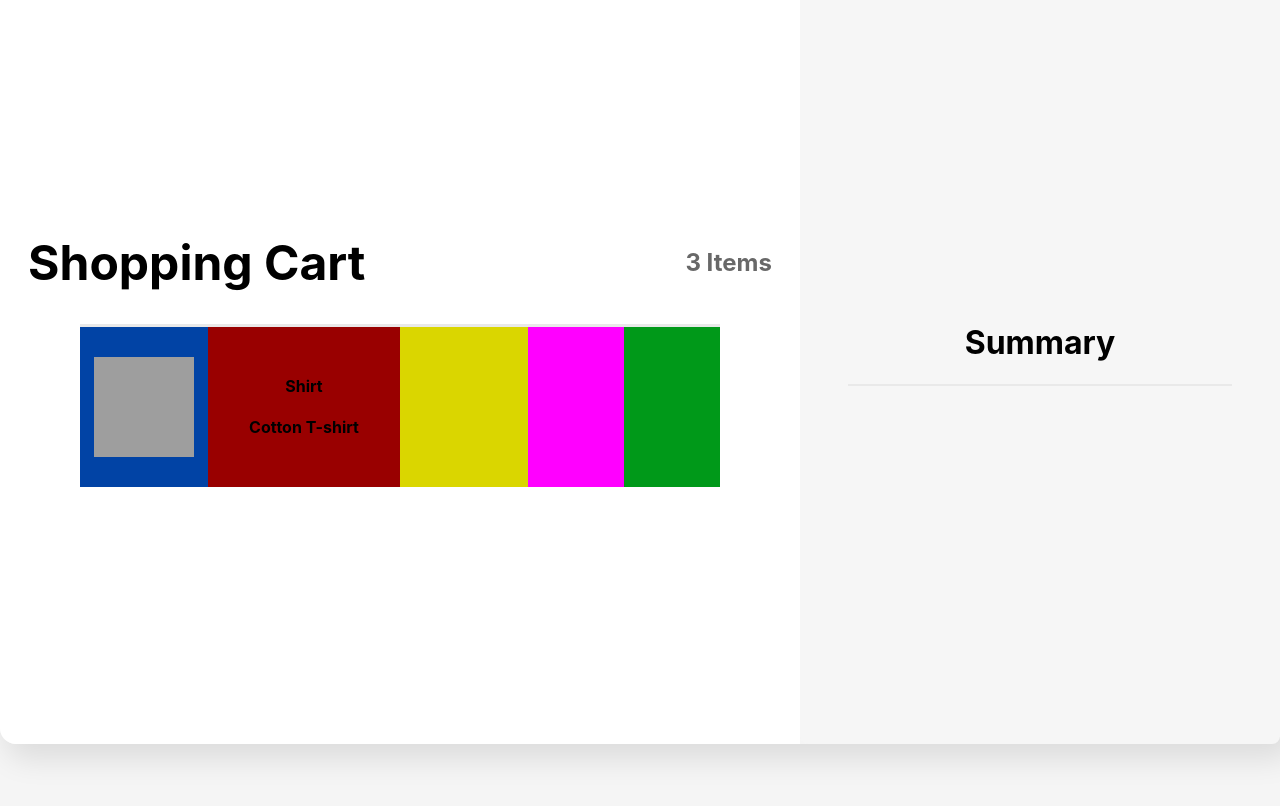
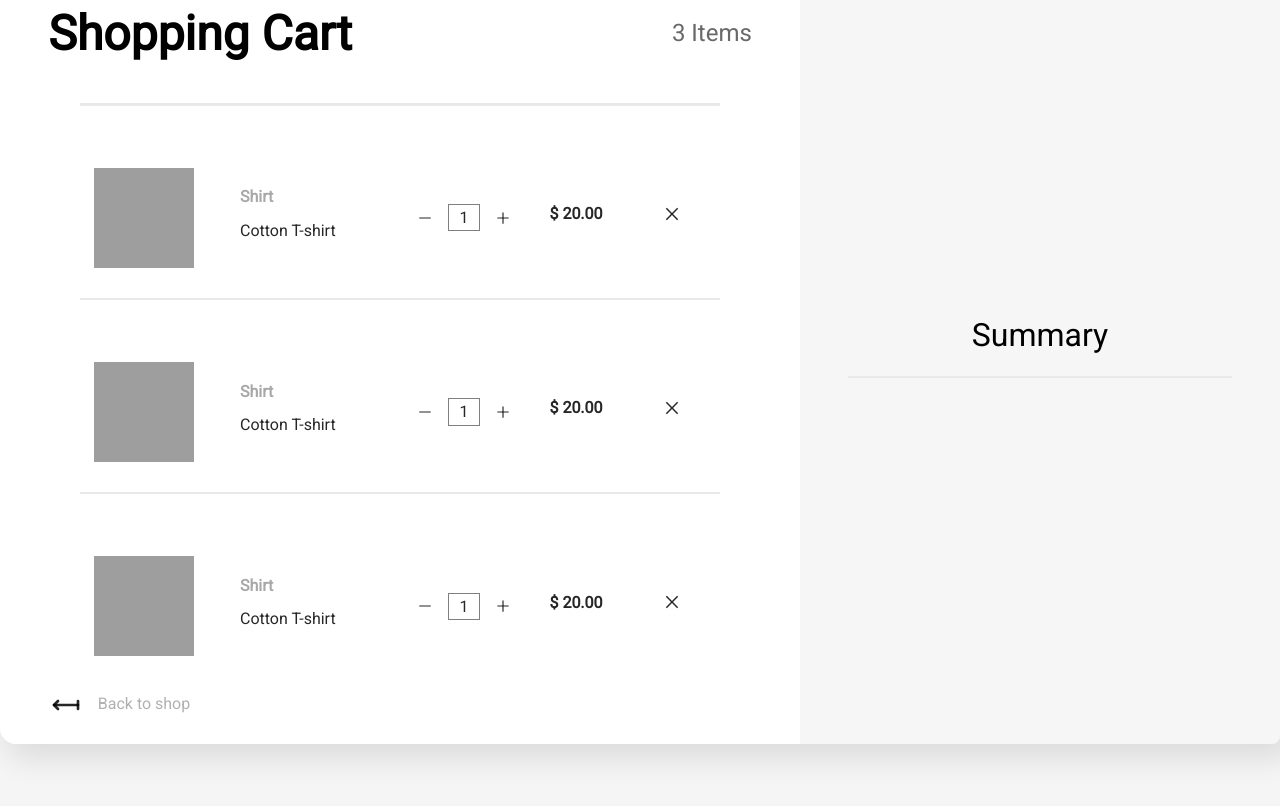
Before and after one commit to ChanwitJampa/Web_presaha_project, a Next.js app: page /cart in a window 1280 px wide. Shown: the part 280-1086 px from the top of the page. Built offline with nearby package versions, Linux system fonts and the light colour scheme; grey boxes are pictures that could not be loaded.

Commit message:
left cart page

```diff
--- a/components/CartItem.js
+++ b/components/CartItem.js
@@ -1,5 +1,6 @@
 import styles from '../styles/Home.module.scss'
 import Image from 'next/image'
+import { CloseOutlined, MinusOutlined, PlusOutlined } from '@ant-design/icons';
 
 
 export default function CartItem({ title, description, image, link }) {
@@ -12,23 +13,28 @@ export default function CartItem({ title, description, image, link }) {
             </div>
 
             <div className={styles.secondCartItem}>
-                <h1>Shirt</h1>
+                <h1 className={styles.itemType}>Shirt</h1>
                 <h1>Cotton T-shirt</h1>
 
             </div>
 
             <div className={styles.thirdCartItem}>
-
+                <div className={styles.quantitySection}>
+                    <MinusOutlined className={styles.delBtnCartItem} />
+                    <h1 className={styles.quantityCartItem}>1</h1>
+                    <PlusOutlined className={styles.addBtnCartItem} />
+                </div>
 
             </div>
 
             <div className={styles.fourthCartItem}>
-
+                <h1 className={styles.itemPrice}>$ 20.00</h1>
 
             </div>
 
             <div className={styles.fiveCartItem}>
-
+                {/* <h1 className={styles.delBtn}>X</h1> */}
+                <CloseOutlined className={styles.delBtn} />
 
             </div>
 
--- a/package.json
+++ b/package.json
@@ -10,11 +10,14 @@
   },
   "dependencies": {
     "antd": "^4.23.0",
+    "csstype": "^3.0.10",
     "next": "12.2.5",
     "react": "18.2.0",
     "react-dom": "18.2.0",
     "react-hot-toast": "^2.3.0",
-    "sass": "^1.54.8"
+    "react-icons": "^4.4.0",
+    "sass": "^1.54.8",
+    "typescript": ">=3.3.1"
   },
   "devDependencies": {
     "eslint": "8.23.0",
--- a/pages/_app.js
+++ b/pages/_app.js
@@ -1,6 +1,9 @@
 import '../styles/globals.scss'
 import Navbar from '../components/Navbar';
 import toast, { Toaster } from 'react-hot-toast';
+import 'antd/dist/antd.css';
+import styles from '../styles/Home.module.scss'
+
 
 function MyApp({ Component, pageProps }) {
   return <>
--- a/pages/cart.js
+++ b/pages/cart.js
@@ -1,5 +1,7 @@
 import styles from '../styles/Home.module.scss'
 import CartItem from '../components/CartItem'
+import { ArrowLeftOutlined } from '@ant-design/icons';
+import { TbArrowLeftBar } from 'react-icons/tb';
 
 export default function Cart() {
     return (
@@ -20,9 +22,25 @@ export default function Cart() {
                             </h1>
                         </div>
 
-                        <div className={styles.greyLine}/>
+                        <div className={styles.greyLine} />
 
                         <CartItem />
+                        <div className={styles.greyLine} />
+
+                        <CartItem />
+                        <div className={styles.greyLine} />
+
+                        <CartItem />
+
+                        <div className={styles.backBtnCart}>
+
+                            <TbArrowLeftBar style={{fontSize:"2rem"}}/>
+
+                            <h1 className={styles.backBtnCartText}>Back to shop</h1>
+
+
+                        </div>
+
 
                     </div>
                     <div className={styles.innerCartRight}>
@@ -31,7 +49,7 @@ export default function Cart() {
                             Summary
                         </h1>
 
-                        <div className={styles.greyLine}/>
+                        <div className={styles.greyLine} />
 
 
                     </div>
--- a/pages/index.js
+++ b/pages/index.js
@@ -3,7 +3,6 @@ import Image from 'next/image'
 import styles from '../styles/Home.module.scss'
 // import Card from '../components/Card'
 import shirt2 from '../assets/shirt2.jpg'
-import 'antd/dist/antd.css';
 import { EditOutlined, EllipsisOutlined, SettingOutlined, ShoppingCartOutlined, HeartOutlined, HeartFilled } from '@ant-design/icons';
 import { Avatar, Card } from 'antd';
 import heroImage from '../assets/hero_image.webp'
@@ -30,15 +29,15 @@ export default function Home() {
     console.log("TOASTTs");
   }
 
-
-
-
   return (
     <div className={styles.container}>
       <Head>
         <title>KU E-SHOP</title>
         <meta name="description" content="Generated by create next app" />
         <link rel="icon" href="/favicon.ico" />
+        <style>
+          @import url('https://fonts.googleapis.com/css2?family=Roboto&display=swap');
+        </style>
       </Head>
 
 
--- a/styles/Home.module.scss
+++ b/styles/Home.module.scss
@@ -1,3 +1,5 @@
+@import url('https://fonts.googleapis.com/css2?family=Roboto&display=swap');
+
 @import "card";
 @import "navbar";
 @import "cart";
@@ -5,9 +7,11 @@
 
 .container {
   // padding: 0 2rem;
+
 }
 
 .main {
+  font-family: 'Roboto', sans-serif;
   min-height: 100vh;
   padding: 4rem 0;
   flex: 1;
--- a/styles/_cart.scss
+++ b/styles/_cart.scss
@@ -78,3 +78,27 @@
     font-size: 2rem;
 
 }
+
+.backBtnCart {
+    cursor: pointer;
+    margin-right: 70%;
+    // background-color: red;
+    text-align: start;
+    display: flex;
+    flex-direction: row;
+    align-items: center;
+    justify-content: center;
+}
+
+//backBtnCart animation on hover
+.backBtnCart:hover {
+    animation: backBtnCart 0.5s ease-in-out;
+}
+
+.backBtnCartText {
+    font-size: 1rem;
+    margin-left: 1rem;
+    margin-top: 0.3rem;
+    color: #b1b1b1;
+
+}
--- a/styles/_cartitem.scss
+++ b/styles/_cartitem.scss
@@ -1,19 +1,18 @@
-
-
 .cartItem {
     width: 80%;
     height: 10rem;
-    background-color: grey;
+    background-color: white;
     display: flex;
     flex-direction: row;
     align-items: center;
     justify-content: space-between;
+    margin-top: 2rem;
 }
 
 .firstCartItem {
     width: 20%;
     height: 100%;
-    background-color: rgb(1, 67, 165);
+    // background-color: rgb(1, 67, 165);
     display: flex;
     flex-direction: row;
     align-items: center;
@@ -23,37 +22,90 @@
 .secondCartItem {
     width: 30%;
     height: 100%;
-    background-color: rgb(153, 0, 0);
+    // background-color: rgb(153, 0, 0);
     display: flex;
     flex-direction: column;
-    align-items: center;
+    // align-items: center;
     justify-content: center;
     font-size: 0.5rem;
+    padding-left: 2rem;
 }
+
 .thirdCartItem {
     width: 20%;
     height: 100%;
-    background-color: rgb(218, 214, 0);
+    // background-color: rgb(218, 214, 0);
     display: flex;
     flex-direction: row;
     align-items: center;
     justify-content: center;
 }
+
 .fourthCartItem {
     width: 15%;
     height: 100%;
-    background-color: rgb(255, 0, 255);
+    // background-color: rgb(255, 0, 255);
     display: flex;
     flex-direction: row;
     align-items: center;
     justify-content: center;
 }
+
 .fiveCartItem {
     width: 15%;
     height: 100%;
-    background-color: rgb(0, 153, 25);
+    // background-color: rgb(0, 153, 25);
     display: flex;
     flex-direction: row;
     align-items: center;
     justify-content: center;
 }
+
+.quantitySection {
+    width: 100%;
+    height: 100%;
+    display: flex;
+    flex-direction: row;
+    align-items: center;
+    justify-content: center;
+}
+
+
+.itemType {
+    font-size: 1rem;
+    font-weight: bold;
+    color: rgb(168, 168, 168);
+}
+
+.itemPrice {
+    font-size: 1rem;
+    font-weight: bold;
+}
+
+.delBtn {
+    cursor: pointer;
+    font-size: 1rem;
+    font-weight: bold;
+    margin-bottom: 0.5rem;
+}
+
+.quantityCartItem {
+    margin-left: 1rem;
+    margin-right: 1rem;
+    margin-top: 0.5rem;
+    // border-width: 1rem;
+    border: 1px solid grey;
+    width: 2rem;
+    text-align: center;
+    font-size: 1rem;
+}
+
+.addBtnCartItem {
+    cursor: pointer;
+
+}
+
+.delBtnCartItem {
+    cursor: pointer;
+
+}
--- a/styles/globals.scss
+++ b/styles/globals.scss
@@ -1,9 +1,12 @@
+@import url('https://fonts.googleapis.com/css2?family=Roboto&display=swap');
+
 html,
 body {
   padding: 0;
   margin: 0;
-  font-family: -apple-system, BlinkMacSystemFont, Segoe UI, Roboto, Oxygen,
-    Ubuntu, Cantarell, Fira Sans, Droid Sans, Helvetica Neue, sans-serif;
+  font-family: 'Roboto', sans-serif;
+  // font-family: -apple-system, BlinkMacSystemFont, Segoe UI, Roboto, Oxygen,
+  //   Ubuntu, Cantarell, Fira Sans, Droid Sans, Helvetica Neue, sans-serif;
 }
 
 a {
@@ -15,9 +18,9 @@ a {
   box-sizing: border-box;
 }
 
-@media (prefers-color-scheme: dark) {
+@media (prefers-color-scheme: white) {
   html {
-    color-scheme: dark;
+    color-scheme: white;
   }
   body {
     color: white;
```
Also changed, not shown: 1 other file (tests, documents, lock files or other folders).
